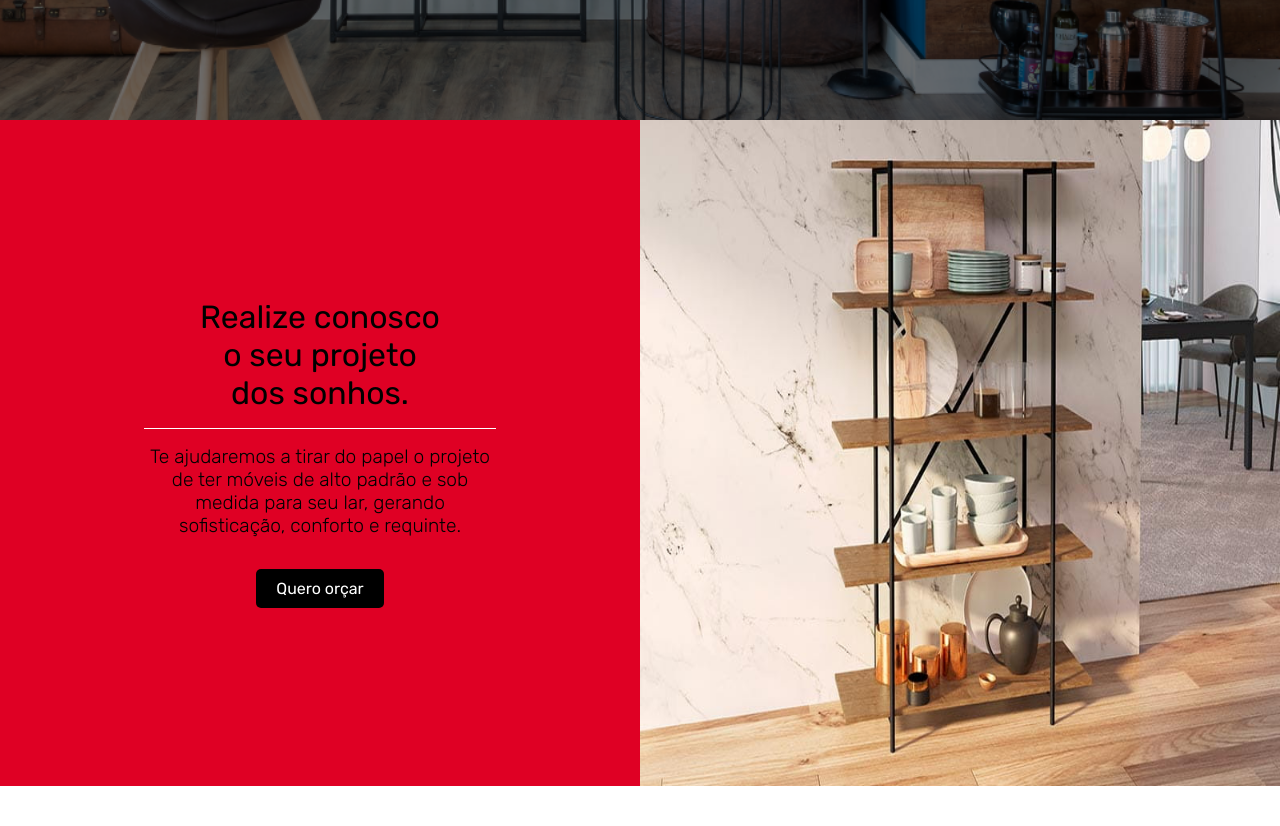
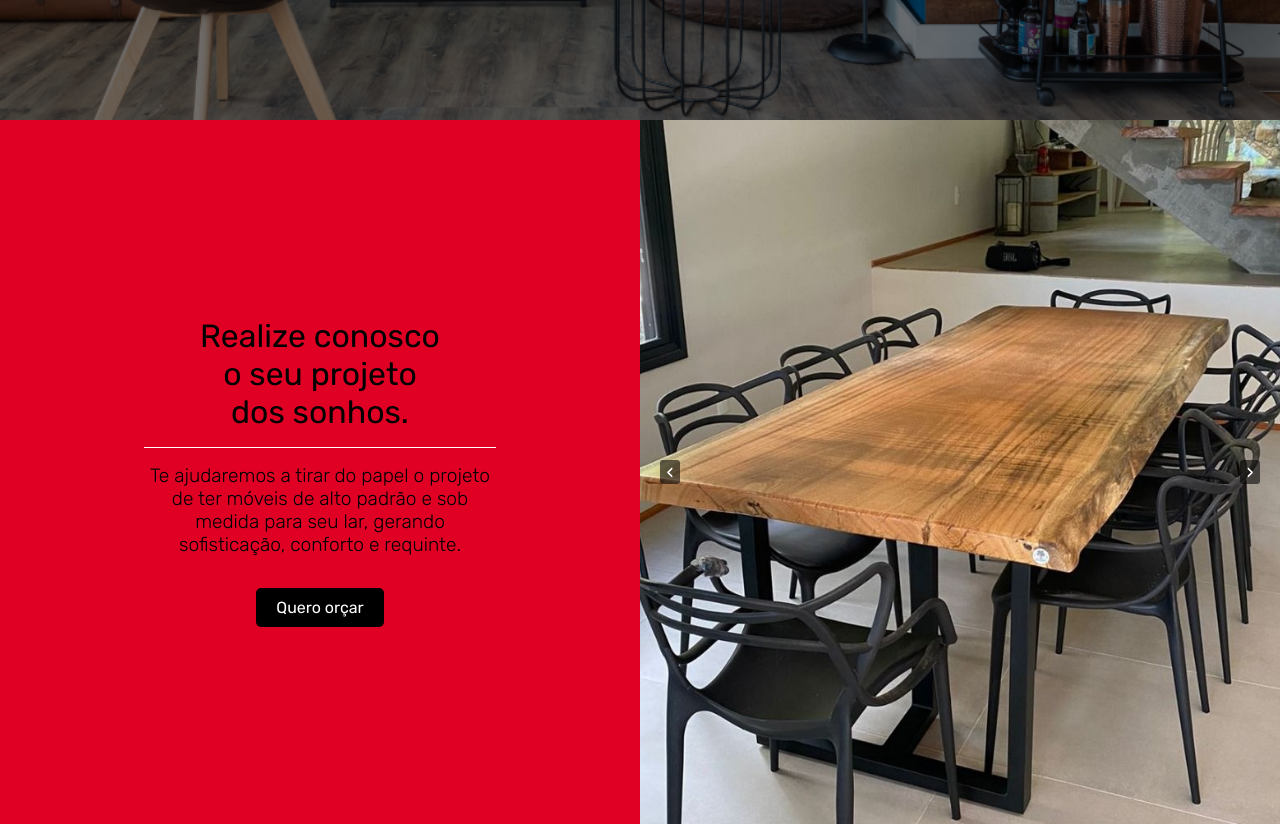
Before and after one commit to thulerjoao/roma-industriais, a React (Vite) app: page / in a window 1280 px wide. Shown: the part 680-1506 px from the top of the page. Built offline with nearby package versions, Linux system fonts and the light colour scheme.

Commit message:
feat: updated image carousel

```diff
--- /dev/null
+++ b/src/Pages/GlobalComponents/Carousel/index.jsx
@@ -0,0 +1,47 @@
+import { useState, useEffect } from 'react';
+import * as Style from "./style";
+
+// eslint-disable-next-line react/prop-types
+const Carousel = ({ images }) => {
+    const [currentIndex, setCurrentIndex] = useState(0);
+
+    useEffect(() => {
+      const interval = setInterval(() => {
+        setCurrentIndex((prevIndex) =>
+          // eslint-disable-next-line react/prop-types
+          prevIndex === images.length - 1 ? 0 : prevIndex + 1
+        );
+      }, 3000);
+
+      return () => {
+        clearInterval(interval);
+      };
+    }, [images]);
+
+    const goToPrevious = () => {
+      setCurrentIndex((prevIndex) =>
+        // eslint-disable-next-line react/prop-types
+        prevIndex === 0 ? images.length - 1 : prevIndex - 1
+      );
+    };
+
+    const goToNext = () => {
+      setCurrentIndex((prevIndex) =>
+        // eslint-disable-next-line react/prop-types
+        prevIndex === images.length - 1 ? 0 : prevIndex + 1
+      );
+    };
+
+  return (
+    <Style.CarouselContainer>
+      <Style.CarouselImage
+        src={images[currentIndex]}
+        alt="Imagem do carrossel"
+      />
+      <Style.PreviousButton onClick={goToPrevious}>&#8249;</Style.PreviousButton>
+      <Style.NextButton onClick={goToNext}>&#8250;</Style.NextButton>
+    </Style.CarouselContainer>
+  );
+};
+
+export default Carousel;
--- /dev/null
+++ b/src/Pages/GlobalComponents/Carousel/style.js
@@ -0,0 +1,38 @@
+import styled from 'styled-components';
+
+export const CarouselContainer = styled.div`
+  position: relative;
+  min-width: 100%;
+`;
+
+export const CarouselImage = styled.img`
+  width: 100%;
+  height: 100%;
+  object-fit: cover;
+  transition: opacity 0.5s ease-in-out;
+`;
+
+export const NavigationButton = styled.button`
+  position: absolute;
+  top: 50%;
+  transform: translateY(-50%);
+  background-color: transparent;
+  color: white;
+  font-size: 20px;
+  border: none;
+  cursor: pointer;
+`;
+
+export const PreviousButton = styled(NavigationButton)`
+  left: 20px;
+  width: 20px;
+  border-radius: 3px;
+  background-color: #00000090;
+`;
+
+export const NextButton = styled(NavigationButton)`
+  right: 20px;
+  width: 20px;
+  border-radius: 3px;
+  background-color: #00000090;
+`;
--- a/src/Pages/MainPage/index.jsx
+++ b/src/Pages/MainPage/index.jsx
@@ -1,13 +1,19 @@
 import * as Style from "./style";
-// import imageRight from '../../assets/images/rightImg.jpg'
+import imageRight from '../../assets/images/rightImg.jpg'
 import imageLeft from '../../assets/images/leftImg.jpg'
 import arrowDown from '../../assets/images/arrowDown.png'
 import ownerPic from '/src/assets/images/ownerPic.jpg'
 import logo03 from '/src/assets/logos/logo03.png'
+import Carousel from '../GlobalComponents/Carousel/index';
 
 
 
 const MainPage = () => {
+
+    const images = [
+        imageRight,
+        imageLeft,
+      ];
 
     return (
         <Style.MainPage>
@@ -40,8 +46,8 @@ const MainPage = () => {
                         <p className="buttonBudget">Quero orçar</p>
                     </div>
                     <div className="second">
-                        <img src={imageLeft}></img>
-
+                        {/* <img src={imageRight}></img> */}
+                        <Carousel images={images} />
                     </div>
                 </section>
                 <section className="part03">
--- a/src/Pages/MainPage/style.js
+++ b/src/Pages/MainPage/style.js
@@ -18,12 +18,12 @@ export const MainPage = styled.html`
         justify-content: space-evenly;
         background-color: white;
         z-index: 99;
-        height: 135px;
+        height: 100px;
         width: 100%;
         /* border-bottom: 1px solid black; */
 
         img{
-            height: 120px;
+            height: 85px;
         }
 
         div{
@@ -71,11 +71,11 @@ export const MainPage = styled.html`
         flex-direction: column;
         align-items: center;
         justify-content: start;
-        margin-top: 135px;
+        margin-top: 100px;
 
         section{
             width: 100%;
-            min-height: calc(100vh - 135px);
+            min-height: calc(100vh - 100px);
 
         }
 
@@ -84,7 +84,7 @@ export const MainPage = styled.html`
             background-size: 100%;
 
             div{
-                min-height: calc(100vh - 135px);
+                min-height: calc(100vh - 100px);
                 width: 100%;
                 background-color: #00000090;
                 color: white;
@@ -130,8 +130,9 @@ export const MainPage = styled.html`
             flex-direction: row;
 
             div{
+
                 width: 50%;
-                height: calc(100vh - 134px);
+                height: calc(100vh - 96px);
 
             }
 
@@ -193,6 +194,7 @@ export const MainPage = styled.html`
             display: flex;
             justify-content: center;
             align-items: center;
+            border-bottom: 1px solid black;
 
 
             section{
```
Also changed, not shown: src/assets/logos/logo03.png.
